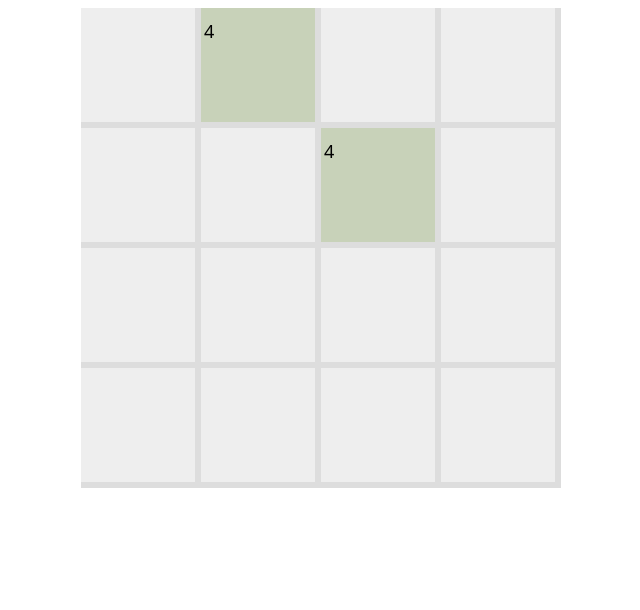
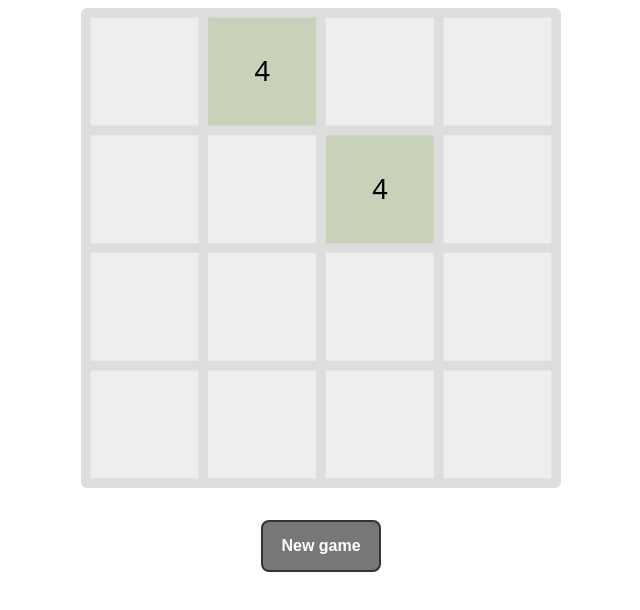
Before and after one commit to hanleymark/game-2048, a plain HTML site: page index.html in a window 1280 px wide. Shown: the whole page, without its empty margins (319-959 px from the left). Drawn offline with Linux system fonts and the light colour scheme.

Commit message:
Main game complete

```diff
--- a/index.html
+++ b/index.html
@@ -1,13 +1,19 @@
 <!DOCTYPE html>
 <html lang="en">
+
 <head>
     <meta charset="UTF-8">
     <meta name="viewport" content="width=device-width, initial-scale=1.0">
     <title>2048 Clone</title>
     <link rel="stylesheet" type="text/css" href="style.css">
 </head>
+
 <body>
-    <canvas id="game-canvas" width="480" height="480"></canvas>
+    <div class="container">
+        <canvas id="game-canvas" width="480" height="480"></canvas>
+        <button id="new-game-button">New game</button>
+    </div>
     <script src="script.js"></script>
 </body>
+
 </html>
--- a/script.js
+++ b/script.js
@@ -12,7 +12,10 @@ const RIGHT_ARROW = 39;
 const UP_ARROW = 38;
 const DOWN_ARROW = 40;
 
-// Declare constructor for pairs foreground background colours for tiles
+// Get reference to 'new game' button
+const newGameButton = document.querySelector("#new-game-button");
+
+// Declare constructor for pairs of foreground background colours for tiles
 class ColourPair {
     constructor(foreground, background) {
         this.foreground = foreground;
@@ -20,7 +23,7 @@ class ColourPair {
     }
 }
 
-// Set up WCAG compliant colour pair values
+// Set upcolour pair values with WCAG compliant contrast (first one is blank tile)
 const colourPairs = [
     new ColourPair("#eee", "#eee"),
     new ColourPair("#000", "#ddd8b8"),
@@ -58,6 +61,7 @@ class Tile {
     }
 }
 
+// Class to hold game state and actions
 class Board {
     constructor(canvas) {
         this.tiles = new Array(16);
@@ -65,13 +69,14 @@ class Board {
         this.setup();
     }
 
-    // Fill board with empty tiles
+    // Fills board with empty tiles
     clearBoard() {
         for (let i = 0; i < this.tiles.length; i++) {
             this.tiles[i] = new Tile(EMPTY_TILE);
         }
     }
 
+    // Clears board and places two tiles with '2' or '4' value (index of 1 or 2)
     setup() {
         this.clearBoard();
 
@@ -80,6 +85,7 @@ class Board {
         }
     }
 
+    // Returns array of all remaining empty board squares
     getEmptySquares() {
         let emptySquares = [];
         this.tiles.forEach(tile => {
@@ -90,42 +96,55 @@ class Board {
         return emptySquares;
     }
 
+    // Draw board array of tiles on the canvas supplied in the constructor
     draw() {
         let canvasWidth = this.canvas.width;
-        let tileWidth = (canvasWidth / 4) * 0.95;
-        let gap = (canvasWidth / 4) * 0.05;
+        let tileWidth = (canvasWidth / 4) * 0.90;
+        let gap = (canvasWidth * 0.1) / 5;
         let xPos = 0;
         let yPos = 0;
         let x = 0;
         let y = 0;
 
         let context = this.canvas.getContext("2d");
+        let fontSize = (tileWidth / 8) * 2;
+
+        context.fontKerning = "none";
+        context.font = `${fontSize}px sans`;
 
         for (let i = 0; i < this.tiles.length; i++) {
             let tile = this.tiles[i];
             if (tile != null) {
+                // Calculate x and y coordinate offsets to get the text in the middle of the tile
+                let textPositionOffsetX = (3 - tile.text.length) * (fontSize * 0.4) + fontSize;
+                let textPositionOffsetY = fontSize * 2.35;
                 // Calculate xPos and yPos positions of tile based on tiles array index
+                if (tile.text.length == 1) {
+                    textPositionOffsetX -= fontSize / 12;
+                }
+
                 xPos = i % 4;
                 yPos = Math.floor(i / 4);
                 // Calculate 2D context coordinates of tile
-                x = (xPos * (tileWidth + gap));
-                y = (yPos * (tileWidth + gap));
+                x = gap + (xPos * (tileWidth + gap));
+                y = gap + (yPos * (tileWidth + gap));
 
-
-                context.font = "18px sans";
                 context.beginPath();
                 context.rect(x, y, tileWidth, tileWidth);
                 context.fillStyle = tile.colourPair.background;
                 context.fill();
                 context.fillStyle = tile.colourPair.foreground;
-                context.fillText(tile.text, x + 3, y + 30);
+                context.fillText(tile.text, x + textPositionOffsetX, y + textPositionOffsetY);
                 context.closePath();
             }
         }
     }
 
-
+    // Represents one game move
+    // Moves all movable tiles as far as they can go in the supplied direction
     move(direction) {
+        // Set up the order in which tiles (array elements) need to be moved to allow tile combinations
+        // N.B. First row/column in move direction does not need to be moved as it is on the edge
         let tileMoveOrder = [];
         switch (direction) {
             case UP:
@@ -141,13 +160,16 @@ class Board {
                 tileMoveOrder = [1, 2, 3, 5, 6, 7, 9, 10, 11, 13, 14, 15];
         }
 
+        // Set up counter of actual moves
         let tileMovesThisTurn = 0;
 
+        // Iterate through tiles in tileMoveOrder[] order
         for (let i = 0; i < tileMoveOrder.length; i++) {
 
             let tileIndex = tileMoveOrder[i];
             let tileFrom = this.tiles[tileIndex];
 
+            // If the tile being moved is empty, don't bother moving anything
             if (tileFrom.index == EMPTY_TILE) {
                 continue;
             }
@@ -155,39 +177,48 @@ class Board {
             // Calculate number of moves needed using position in tileMoveOrder array
             let numberOfMoves = Math.floor(i % 3) + 1;
 
+            // Loop through each tile and move it as far as it can go in the specified direction
             for (let m = 0; m < numberOfMoves; m++) {
                 let tileTo = this.tiles[tileIndex + direction];
                 tileFrom = this.tiles[tileIndex]
 
+                // If the tile being moved to is empty, swap the tileFrom into that space
                 if (tileTo.index == EMPTY_TILE) {
                     this.swapTiles(tileIndex, tileIndex + direction);
                     tileIndex += direction;
                     tileMovesThisTurn++;
                 }
+                // If the tile being moved to is the same value as the tile being moved
+                // AND it has not been combined already, then combine the tiles into one and increment its index by 1
                 else if ((tileFrom.index == tileTo.index) && tileFrom.hasCombinedThisTurn == false) {
                     tileFrom.index += 1;
+                    // Remember that a 'combine' action has been performed
                     tileFrom.hasCombinedThisTurn = true;
                     tileTo.index = 0;
                     this.swapTiles(tileIndex, tileIndex + direction);
                     tileIndex += direction;
                     tileMovesThisTurn++;
                 }
+                // Can't move the current tile in the specified direction so move onto the next
                 else break;
             }
         }
         this.resetHasCombinedFlags();
 
+        // If >=1 tiles were moved this turn, add a '2' or '4' tile at a random free space
         if (tileMovesThisTurn > 0) {
             this.placeRandomTile();
         }
 
+        // End of turn, redraw the board
         this.draw();
 
         if (this.isGameOver()) {
-            console.log("GAME OVER!");
+            this.displayGameOver();
         }
     }
 
+    // Swap the two tiles in the tiles array with the supplied array subscripts
     swapTiles(item1, item2) {
         let temp = board.tiles[item1];
         board.tiles[item1] = board.tiles[item2];
@@ -204,34 +235,31 @@ class Board {
         // Add new tile to board
         emptySquares[location].index = index;
     }
-
+    // Resets all tiles to 'not combined this turn' status ready for next turn
     resetHasCombinedFlags() {
         this.tiles.forEach(tile => {
             tile.hasCombinedThisTurn = false;
         });
     }
 
+    // Check board for any spaces left and combinable tiles
     isGameOver() {
         for (let i = 0; i < this.tiles.length; i++) {
             let tile = this.tiles[i];
             // Check for empty space
             if (tile.index == 0) {
-                console.log("Empty space!");
                 return false;
             }
 
-            // Check tile to right and tile down for same value
-
+            // If not right hand column, check tile to right for same value
             if (i % 4 != 3) {
                 if (tile.index == this.tiles[i + 1].index) {
-                    console.log(`${i} and ${i + 1} are equal!`);
                     return false;
                 }
             }
-
+            // If not bottom row, check tile below for same value
             if (i < 12) {
                 if (tile.index == this.tiles[i + 4].index) {
-                    console.log(`${i} and ${i + 4} are equal!`);
                     return false;
                 }
             }
@@ -239,6 +267,9 @@ class Board {
         return true;
     }
 
+    displayGameOver() {
+        alert("GAME OVER!");
+    }
 }
 
 function keyDownHandler(event) {
@@ -257,8 +288,22 @@ function keyDownHandler(event) {
     }
 }
 
+
 const canvas = document.querySelector("#game-canvas");
 
 let board = new Board(canvas);
 document.addEventListener("keydown", keyDownHandler, false);
+
+newGameButton.addEventListener("click", function () { board.setup(); board.draw(); }, false);
+
 board.draw();
+
+
+
+/*
+NEXT STEPS:
+===========
+
+1. Create a nicer game over message!
+2. Implement swipe controls for touch enabled devices
+*/
--- a/style.css
+++ b/style.css
@@ -2,4 +2,31 @@ canvas {
     background-color: #ddd;
     display: block;
     margin: 0 auto;
+    border-radius: 6px;
 }
+
+.container {
+    width: 480px;
+    height: 560px;
+    margin: auto;
+    text-align: center;
+}
+
+#new-game-button {
+    background-color: #777;
+    color: #fff;
+    border: 2px solid #333;
+    border-radius: 8px;
+    padding: 15px;
+    min-height: 30px;
+    min-width: 120px;
+    font-size: medium;
+    font-weight: bold;
+    margin-top: 2em;
+}
+
+#new-game-button:hover {
+    background-color: #ccc;
+    color: #000;
+    transition: 0.2s;
+}
```
